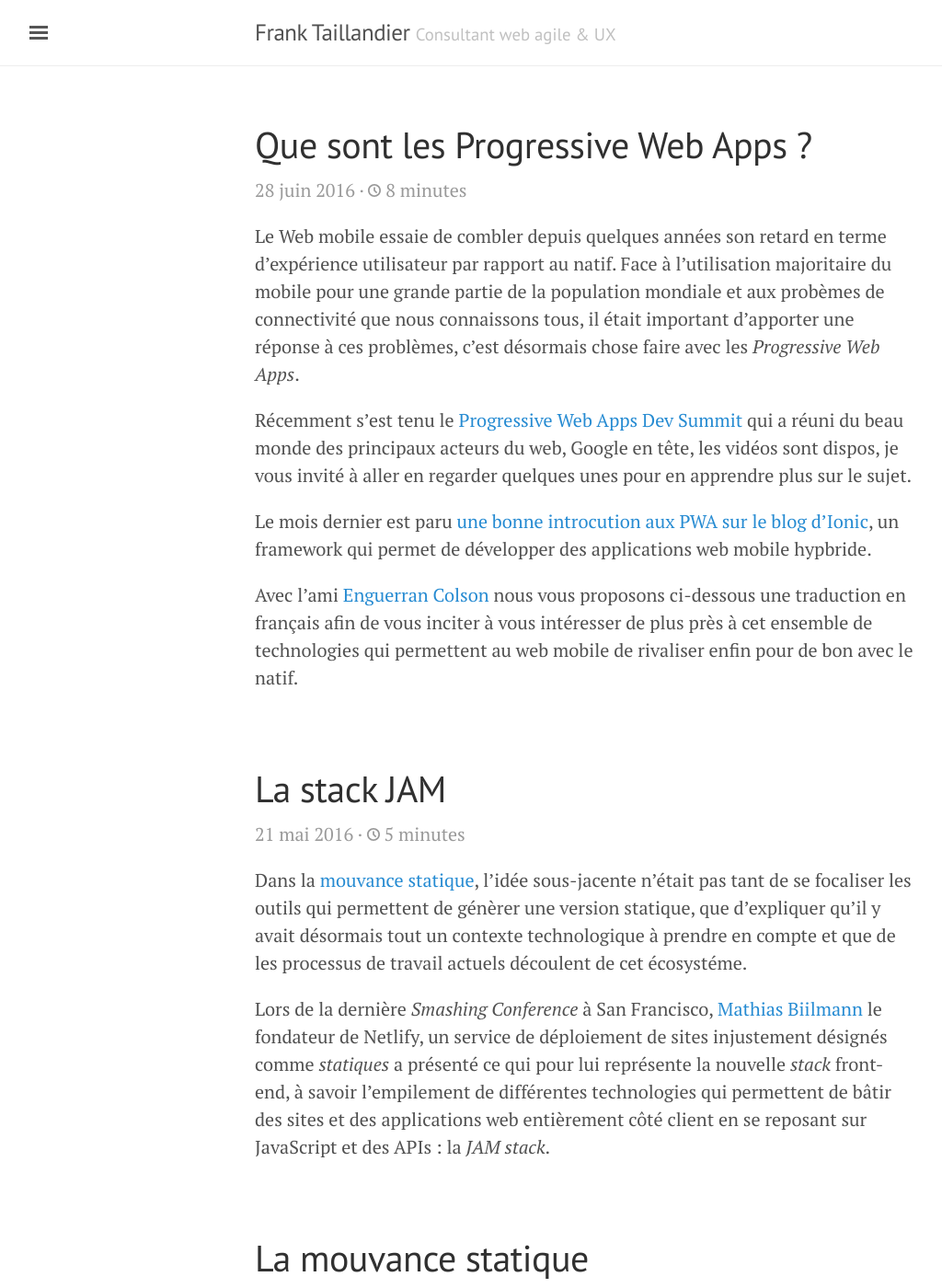
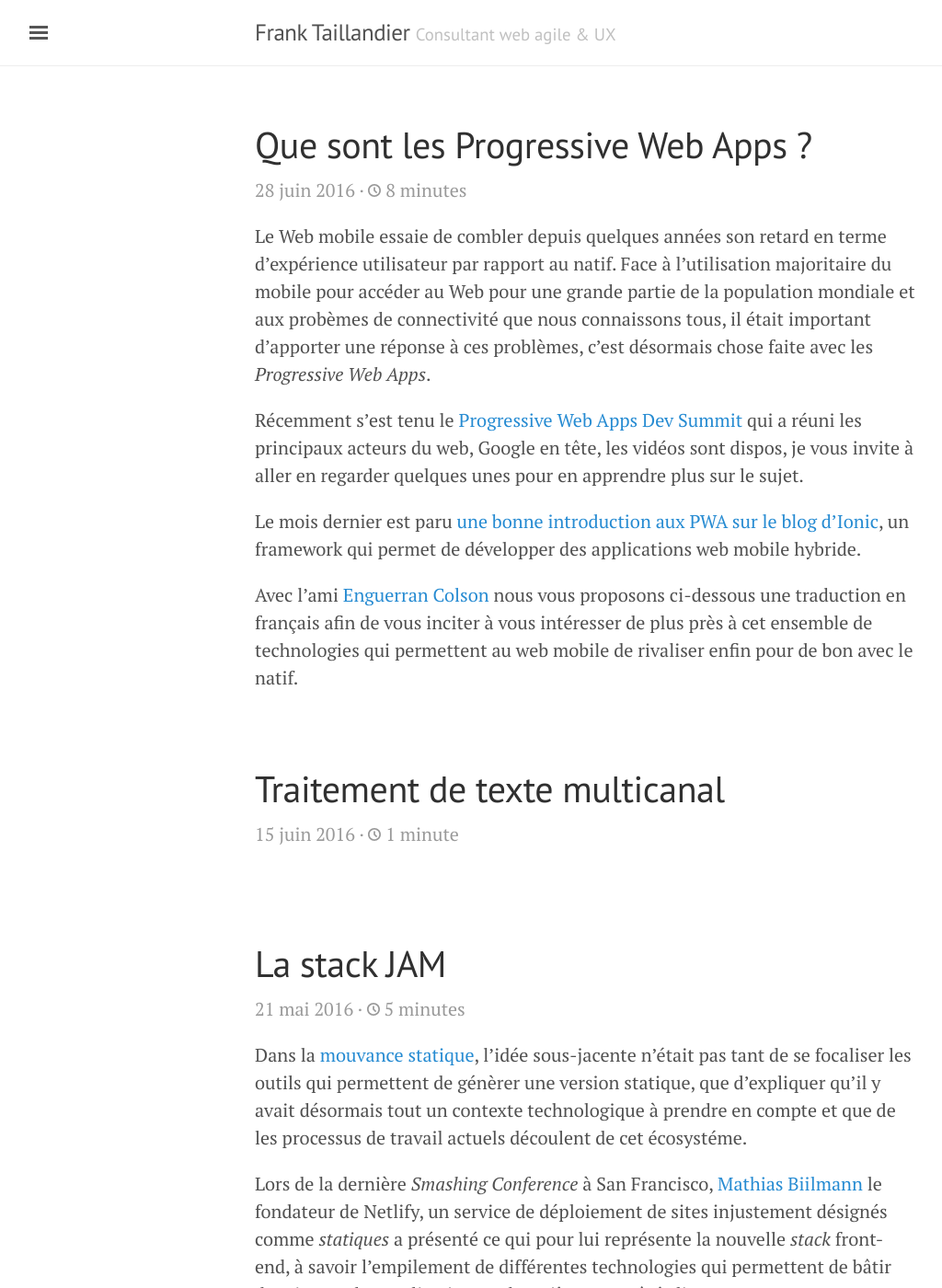
Before and after one commit to DirtyF/frank.taillandier.me, a Jekyll site: the page built from index.html, in a window 1280 px wide and 1400 px high. Shown: the whole window at 92% size, without its empty margins (3-1027 px from the left). Built offline with Jekyll 4.4.1, drawn with Linux system fonts in a browser that asks for light colours; the list of posts is cut into pages by our own code; comment, search, counter and statistics services are not loaded.

Commit message:
Billet : Progressive Web Apps
Billet : Progressive Web Apps

```diff
--- a/_posts/2016-06-28-que-sont-les-progressive-web-apps.md
+++ b/_posts/2016-06-28-que-sont-les-progressive-web-apps.md
@@ -6,32 +6,32 @@ date: "2016-06-28 16:50:05 +0200"
 comments: true
 ---
 
-Le Web mobile essaie de combler depuis quelques années son retard en terme d'expérience utilisateur par rapport au natif. Face à l'utilisation majoritaire du mobile pour une grande partie de la population mondiale et aux probèmes de connectivité que nous connaissons tous, il était important d'apporter une réponse à ces problèmes, c'est désormais chose faire avec les _Progressive Web Apps_.
+Le Web mobile essaie de combler depuis quelques années son retard en terme d'expérience utilisateur par rapport au natif. Face à l'utilisation majoritaire du mobile pour accéder au Web pour une grande partie de la population mondiale et aux probèmes de connectivité que nous connaissons tous, il était important d'apporter une réponse à ces problèmes, c'est désormais chose faite avec les _Progressive Web Apps_.
 
-Récemment s'est tenu le [Progressive Web Apps Dev Summit](https://events.withgoogle.com/progressive-web-app-dev-summit/) qui a réuni du beau monde des principaux acteurs du web, Google en tête, les vidéos sont dispos, je vous invité à aller en regarder quelques unes pour en apprendre plus sur le sujet.
+Récemment s'est tenu le [Progressive Web Apps Dev Summit](https://events.withgoogle.com/progressive-web-app-dev-summit/) qui a réuni les principaux acteurs du web, Google en tête, les vidéos sont dispos, je vous invite à aller en regarder quelques unes pour en apprendre plus sur le sujet.
 
-Le mois dernier est paru [une bonne introcution aux PWA sur le blog d'Ionic](http://blog.ionic.io/what-is-a-progressive-web-app/), un framework qui permet de développer des applications web mobile hypbride.
+Le mois dernier est paru [une bonne introduction aux PWA sur le blog d'Ionic](http://blog.ionic.io/what-is-a-progressive-web-app/), un framework qui permet de développer des applications web mobile hybride.
 
-Avec l'ami [Enguerran Colson](https://blog.ticabri.com/) nous vous proposons ci-dessous une traduction en français afin de vous inciter à vous intéresser de plus près à cet ensemble de technologies qui permettent au web mobile de rivaliser enfin pour de bon avec le natif.
+Avec l'ami [Enguerran Colson](https://blog.ticabri.com/2016/06/28/le-web-progresse-grace-aux-progressive-web-apps/) nous vous proposons ci-dessous une traduction en français afin de vous inciter à vous intéresser de plus près à cet ensemble de technologies qui permettent au web mobile de rivaliser enfin pour de bon avec le natif.
 
 <!-- excerpt -->
 
 ------
 
-Vous avez du sûrement déjà entendre parler des _Progressive Web Apps_ ( applications Web progressives), elles représentent le futur de l’humanité. Elles vont amener la paix sur Terre, mettre un terme à la famine, sauver les arcs-en-ciel et les licornes, restaurer l’équilibre de la force et bien d’autres choses encore. Chemin faisant, elles pourraient même faire avancer le Web, ramener un peu de parité entre entre le Web et les applications natives et aider les développeurs mobile à atteindre plus d’utilisateurs en dehors du confinement des App Stores.
+Vous avez du sûrement déjà entendre parler des _Progressive Web Apps_ (ou applications Web progressives), elles représentent le futur de l’humanité. Elles vont amener la paix sur Terre, mettre un terme à la famine, sauver les arcs-en-ciel et les licornes, restaurer l’équilibre de la force et bien d’autres choses encore. Chemin faisant, elles pourraient même faire avancer le Web, ramener un peu de parité entre entre le Web et les applications natives et aider les développeurs mobile à atteindre plus d’utilisateurs en dehors du confinement des _App Stores_.
 
 Ça a l’air bien beau tout ça… mais que sont exactement les _Progressive Web Apps_ ?
 
-> Une Progressive Web App utilise les possibilités du web moderne pour délivrer une expérience utilisateur similaire à une application native. – [Progressive Web Apps](https://developers.google.com/web/progressive-web-apps)
+> Une _Progressive Web App_ utilise les possibilités du web moderne pour délivrer une expérience utilisateur similaire à une application native. – [Progressive Web Apps](https://developers.google.com/web/progressive-web-apps)
 
-Les applications natives d’un App Store font des trucs comme envoyer des notifications, travailler en mode déconnecté, ressemblent à tout point de vue à une application (telle qu’imaginée par Apple et Google), se chargent depuis l’écran d’accueil, etc. En comparaison, les applications mobiles Web auxquelles nous accèdons via un navigateur n’ont historiquement pas permis tout cela. Les _Progressive Web Apps_ corrigent cela grâce de nouvelles API Web, de nouveaux concepts d’architecture et de nouveaux _buzzwords_.
+Les applications natives d’un _App Store_ font des trucs comme envoyer des notifications, travailler en mode déconnecté, ressemblent à tout point de vue à une application (telle qu’imaginée par Apple et Google), se chargent depuis l’écran d’accueil, etc. En comparaison, les applications mobiles Web auxquelles nous accèdons via un navigateur n’ont historiquement pas permis tout cela. Les _Progressive Web Apps_ corrigent cela grâce de nouvelles API Web, de nouveaux concepts d’architecture et de nouveaux _buzzwords_.
 
-Pour être tout à fait clair, je parle des applications Web mobiles dans les _navigateurs_. Les applications hybrides comme Ionic et Cordova tournent sans restrictions dans un environnement natif avec toutes les fonctionnalités attendues de la part de n’importe quelle application. Mais prenez le contenu Web d’une application hybride et chargez-le dans un navigateur mobile et vous allez alors être contraint par les fonctionnalités du navigateur (pour des raisons de sécurité raisonnable et de standardisation d’API).
+Pour être tout à fait clair, je parle des applications Web mobiles dans les _navigateurs_. Les applications hybrides comme Ionic et Cordova tournent sans restrictions dans un environnement natif avec toutes les fonctionnalités attendues de la part de n’importe quelle application. Mais prenez le contenu Web d’une application hybride et chargez-le dans un navigateur mobile et vous allez alors être contraint par les fonctionnalités du navigateur (de part à cause du niveau sécurité requis et d'autre part à cause des problèmes de standardisation d’API).
 
-Les _Progressive Web Apps_ apportent les fonctionnalités attendues des applications natives à l’expérience de navigation Web dans un mobile en utilisant des technologies basées sur les standards et en tournant dans un conteneur sécurisé accessible à tous sur le Web.
+Les _Progressive Web Apps_ apportent les fonctionnalités attendues des applications natives à l’expérience de navigation Web sur un mobile en utilisant des technologies basées sur les standards et en tournant dans un conteneur sécurisé accessible à tous sur le Web.
 
-En somme, les Progressive Web Apps décrivent toute une série de technologies, de concepts d’architecture et d’API Web qui travaillent de concert pour proposer une expérience similaire aux application natives sur le Web mobile.
-Voyons ensemble quelques tenants de base des _Progressive Web Apps_.
+En somme, les _Progressive Web Apps_ décrivent toute une série de technologies, de concepts d’architecture et d’API Web qui travaillent de concert pour proposer une expérience similaire aux application natives sur le Web mobile.
+Voyons ensemble les quelques tenants de base des _Progressive Web Apps_.
 
 ## Les _Service Workers_
 
@@ -39,21 +39,21 @@ Les _Service Workers_ sont un outil à la fois incroyablement puissant et dérou
 
 Dit de manière simple, un _Service Worker_ est un script qui tourne en arrière-plan, indépendemment de votre application et qui s’exécute en réponse à des événements comme des requêtes réseau, des notifications push, des changements de connectivité et bien d'autres choses.
 
-J’ai déjà entendu parlé d'un _Service Worker_ comme d’un « proxy », et je pense que c’est une description plutôt fidèle. On peut écouter les événements comme un `fetch` qui se produisent à chaque fois qu’une requête réseau est émise. On peut prendre en considération cet événement avec un contrôle très fin : vérifier la présence des données en cache et les rendre directement ou permettre à la requête de poursuivre sa route jusqu’au serveur. Notre script agit alors comme un proxy, un _middleware_, pour une requête.
+J’ai déjà entendu parlé d'un _Service Worker_ comme d’un « proxy », et je pense que c’est une description plutôt fidèle. On peut écouter les événements comme par exemple un `fetch` qui se produisent à chaque fois qu’une requête réseau est émise. On peut prendre en considération cet événement avec un contrôle très fin : vérifier la présence des données en cache et les rendre directement ou permettre à la requête de poursuivre sa route jusqu’au serveur. Notre script agit alors comme un proxy, un _middleware_, pour une requête.
 
-Le grand pouvoir et la flexibilité d’un _Service Worker_ peut le rendre très complexe et en général les développeurs vont vouloir utiliser des recettes prêtes à l’emploi pour des cas d’utilisation classique tel que le mode hors-ligne. [Mozilla dispose d'une très bonne documentation de référence](https://serviceworke.rs/) avec des recettes avec un _Service Worker_ qui démontre la myriade d’applications possibles avec des exemples de code. Par exemple [comment faire un mode hors-ligne simple](https://serviceworke.rs/offline-fallback_service-worker_doc.html) qui intercepte les événements `fetch` et retourne les données depuis le cache si la requête réseau a échoué. Google propose également [quelques bons exemples d’utilisation d’un Service Worker](https://github.com/GoogleChrome/samples/tree/gh-pages/service-worker).
+Le grand pouvoir et la flexibilité d’un _Service Worker_ peut le rendre très complexe et en général les développeurs vont vouloir utiliser des recettes prêtes à l’emploi pour des cas d’utilisation classique tel que le mode hors-ligne. [Mozilla dispose d'une très bonne documentation de référence](https://serviceworke.rs/) avec des recettes avec un _Service Worker_ qui démontre la myriade d’applications possibles avec des exemples de code. Par exemple [comment faire un mode hors-ligne simple](https://serviceworke.rs/offline-fallback_service-worker_doc.html) qui intercepte les événements `fetch` et retourne les données depuis le cache si la requête réseau a échoué. Google propose également [quelques bons exemples d’utilisation de Service Workers](https://github.com/GoogleChrome/samples/tree/gh-pages/service-worker).
 
-Ce qu'il faut surtout retenir : un _Service Worker_ est simplement un fichier JavaScript comme un autre, tournant en tâche de fond et qui se déclenche via des événements et c’est à vous de décider ce qu’il faut coder pour prendre en charge le cache, les notifications push, la récupération des données serveur, etc. Puisque les développeurs finissent par utiliser les mêmes _recettes_ pour effectuer les tâches les plus communes (comme le support hors-ligne), nous allons vraissemblablement utliser du code existant pour nous simplifier la vie. Les _Service Workers_ sont [disponibles sur Android avec Chrome 50 et Firefox 46, mais pas sur iOS Safari et IE Mobile](http://caniuse.com/#feat=serviceworkers).
+Ce qu'il faut surtout retenir : un _Service Worker_ est simplement un fichier JavaScript comme un autre, tournant en tâche de fond et qui se déclenche via des événements et c’est à vous de décider ce qu’il faut coder pour prendre en charge le cache, les notifications push, la récupération des données serveur, etc. Puisque les développeurs finissent par utiliser les mêmes "recettes" pour effectuer les tâches les plus communes (comme le support hors-ligne), nous allons vraissemblablement réutliser du code existant pour nous simplifier la vie. Les _Service Workers_ sont [supportés sur Android avec Chrome 50 et Firefox 46, mais pas encore sur iOS Safari et IE Mobile](http://caniuse.com/#feat=serviceworkers).
 
 ## App Shell
 
-Le modèle App Shell (littéralement Coquille d’Application) est un principe simple de conception dans lequel l'application Web mobile charge initialement une coquille basique de l’interface utilisateur de l’application, avant de charger ensuite le contenu de l’application. App Shell n’est pas une API Web ou un framework mais plutôt une approche de conception que les développeurs peuvent adopter pour adhérer à ce qui est permis par les capacités de mise en cache d’un _Service Worker_. Vous pourriez trouver que c’est assez évident, que c'est une approche logique, rendue plus sérieuse par un _buzzword_.
+Le modèle _App Shell_ (littéralement Coquille d’Application) est un principe simple de conception dans lequel l'application Web mobile charge initialement une coquille basique de l’interface utilisateur de l’application, avant de charger ensuite le contenu de l’application. _App Shell_ n’est pas une API Web ou un framework mais plutôt une approche de conception que les développeurs peuvent adopter pour adhérer à ce qui est permis par les capacités de mise en cache d’un _Service Worker_. Vous pourriez trouver que c’est assez évident, que c'est une approche logique, rendue plus sérieuse par un _buzzword_.
 
-Avec le modèle App Shell, nous faisons en sorte de bien conserver séparement la coquille de l’interface de notre application et son contenu puis nous les mettons en cache de manière séparée également. Idéalement notre App Shell est mise en cache pour être disponible très rapidement lorsque l’utilisateur reviendra sur notre Web App. Avoir la coquille et le contenu chargés séparemment donne théoriquement à l’utilisateur une impression  de performance et d’utilisabilité de l’application.
+Avec le modèle _App Shell_, nous faisons en sorte de bien conserver séparement la coquille de l’interface de notre application et son contenu puis nous les mettons en cache de manière séparée également. Idéalement notre App Shell est mise en cache pour être disponible très rapidement lorsque l’utilisateur reviendra sur notre Web App. Avoir la coquille et le contenu chargés séparemment donne théoriquement à l’utilisateur une impression  de performance et d’utilisabilité de l’application.
 
 Et dans le cadre d’une application Ionic, nous pouvons charger l’agencement de l’application Ionic immédiatement (les onglets, la navigation, le menu, etc.), le mettre en cache via un _Service Worker_, et puis récupérer et mettre à jour le contenu avec du JavaScript après que l’App Shell se soit chargée.
 
-Nous sommes en train d'ajouter un meilleur support des concepts PWA dans Ionic, vous pouvez vous attendre à voir apparaître une approche App Shell pour toutes les applications Ionic qui seront déployées en tant que Web App mobile, avec un _Service Worker_ prêt à l'emploi pour les recettes habituelles telles que la mise en cache, le support hors-ligne, le rafraichissement du contenu en arrière-plan.
+Nous sommes en train d'ajouter un meilleur support des concepts PWA dans Ionic, vous pouvez vous attendre à voir apparaître une approche _App Shell_ pour toutes les applications Ionic qui seront déployées en tant que Web App mobile, avec un _Service Worker_ prêt à l'emploi pour les recettes habituelles telles que la mise en cache, le support hors-ligne, le rafraichissement du contenu en arrière-plan.
 
 ## Installabilité et manifeste d’application
 
@@ -65,8 +65,8 @@ iOS ne propose pas encore cette fonctionnalité, simplement la possibilité de c
 
 ## Conclusion
 
-Les Progressive Web Apps sont à la fois de nouvelles API, des modèles de conception et du jargon marketing. Le Web mobile arrive à égalité avec les applications installables depuis un App Store grâce au fichier `manifest` pour les applications, le support de l’installation sur l’écran d’accueil, la possiblité de faire tourner des tâches de fond avec les _Services Workers_, d’améliorer le temps de chargement avec un App Shell et la croyance renouvelée que les développeurs Web peuvent aussi proposer une excellente expérience d’application mobile.
+Les _Progressive Web Apps_ sont à la fois de nouvelles API, des modèles de conception et du jargon marketing. Le Web mobile arrive à égalité avec les applications installables depuis un _App Store_ grâce au fichier `manifest` pour les applications, le support de l’installation sur l’écran d’accueil, la possiblité de faire tourner des tâches de fond avec les _Services Workers_, d’améliorer le temps de chargement avec un App Shell et la croyance renouvelée que les développeurs Web peuvent aussi proposer une excellente expérience d’application mobile.
 
-Chez Ionic, nous pensons que le web est le futur des applications. Il tourne partout, c’est la pile technologique la plus connue et il fait tourner un nombre croissant d’applications. Aujourd’hui les technologies Web sont utilisées par des millions d’applications dans les App Stores, mais jusqu’à présent le Web mobile avait proposé une expérience dégradée, obligeant les gens à se diriger vers des App Stores pour avoir la totale. Les Progressive Web Apps changent la donne.
+Chez Ionic, nous pensons que le web est le futur des applications. Il tourne partout, c’est la pile technologique la plus connue et il fait tourner un nombre croissant d’applications. Aujourd’hui les technologies Web sont utilisées par des millions d’applications dans les _App Stores_, mais jusqu’à présent le Web mobile avait proposé une expérience dégradée, obligeant les gens à se diriger vers des _App Stores_ pour avoir la totale. Les _Progressive Web Apps_ changent la donne.
 
-Dans les prochains mois, nous allons livrer de nouvelles fonctionnalités pour les applications Ionic qui permettent aux développeurs de bénéficier du meilleur des deux mondes : un déploiement d’application cross-plateform pour iOS, Android et Windows, ainsi qu’un déploiement vers le Web mobile en tant que Progressive Web App avec le même code. Bientôt les développeurs Ionic pourront bénéficier à la fois de la distribution dans les App Stores ainsi que de l’accès instantané pour des milliards d’utilisateurs du Web mobile et des recherches Google. Fini les interstitiels des App Stores et la compilation séparée des applications natives et Web mobile. Restez à l’écoute ! 🤘
+Dans les prochains mois, nous allons livrer de nouvelles fonctionnalités pour les applications Ionic qui permettent aux développeurs de bénéficier du meilleur des deux mondes : un déploiement d’application cross-plateform pour iOS, Android et Windows, ainsi qu’un déploiement vers le Web mobile en tant que _Progressive Web App_ avec le même code. Bientôt les développeurs Ionic pourront bénéficier à la fois de la distribution dans les _App Stores_ ainsi que de l’accès instantané pour des milliards d’utilisateurs du Web mobile et des recherches Google. Fini les interstitiels des _App Stores_ et la compilation séparée des applications natives et Web mobile. Restez à l’écoute ! 🤘
```
Also changed, not shown: _posts/2016-06-15-traitement-de-texte-multicanal.markdown (added, +7 -0 lines).
